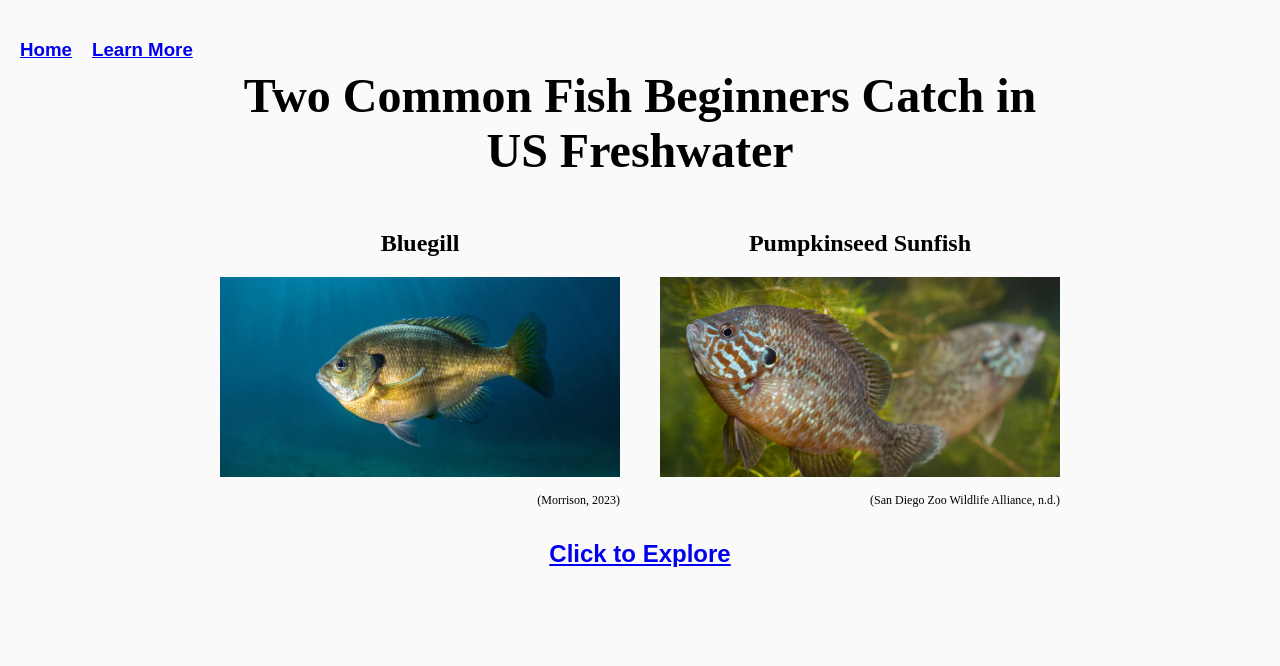
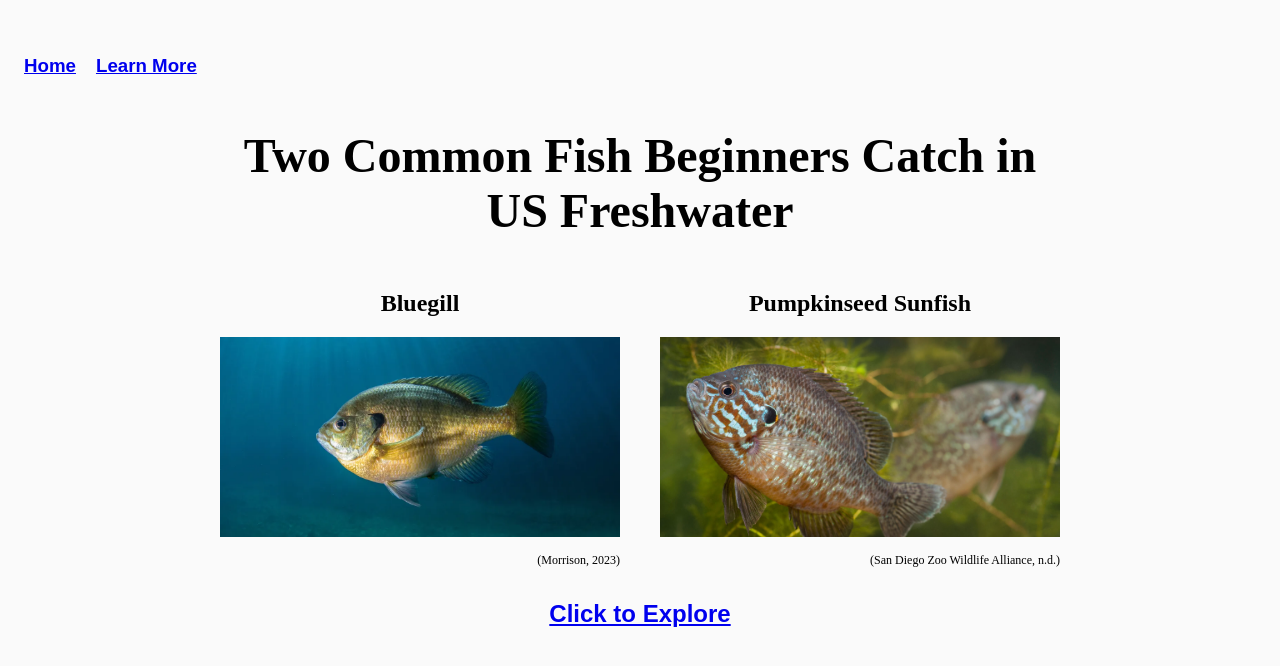
Before and after one commit to joh80839/project-03-full-proposal, a plain HTML site: page index.html in a window 1280 px wide. Drawn offline with Linux system fonts and the light colour scheme.

Commit message:
Update style.css

```diff
--- a/style.css
+++ b/style.css
@@ -61,9 +61,8 @@ body {
 }
 
 header {
-  position: fixed;
-  left: 20px;
-  top: 20px;
+  margin-left: 0px;
+  margin-top: 0px;
   display: flex;
   flex-direction: row;
   gap: 20px;
```
